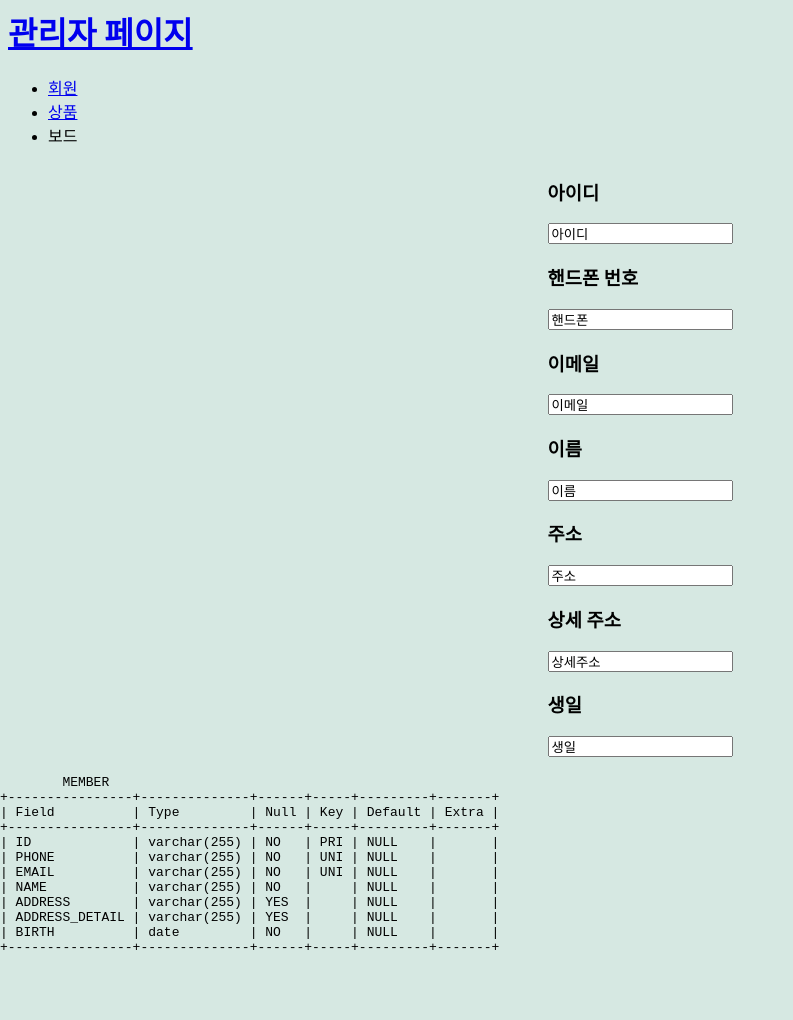
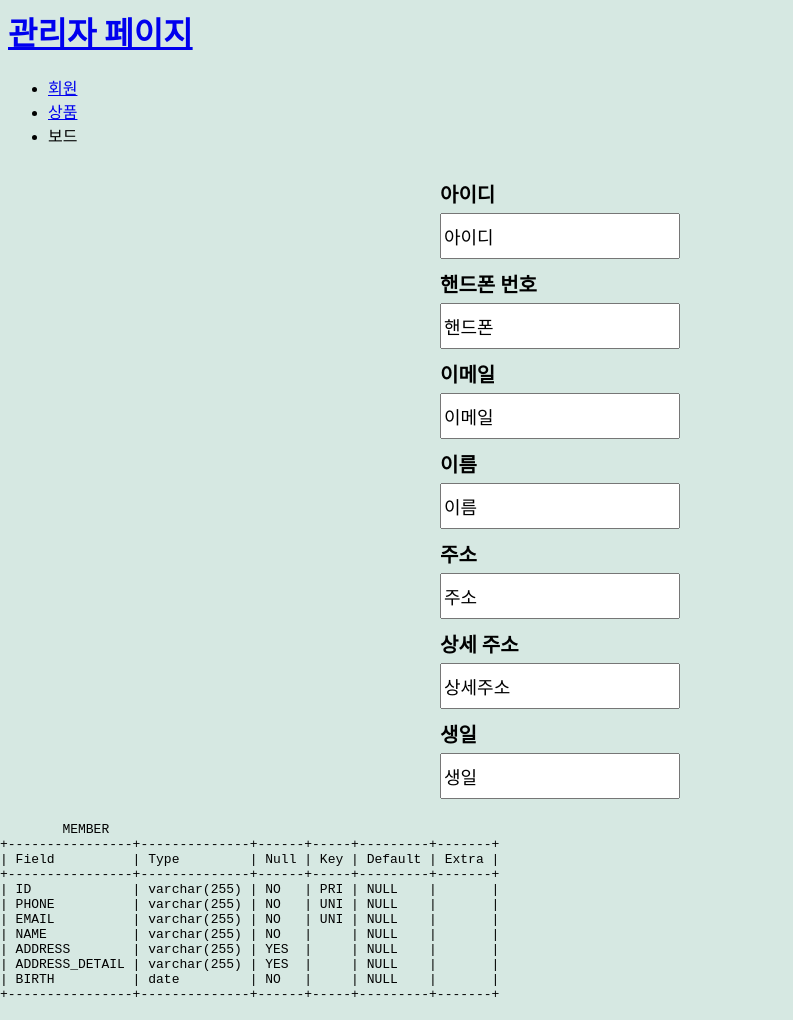
Before and after one commit to SmokePerfume/big_data-shop, a website: page public/admin/member/member_detail/mem_detail.html in a window 1280 px wide. Shown: the whole page, without its empty margins (0-793 px from the left). Before the commit the page ends 983 px from the top, so only its background shows below. Drawn offline with Linux system fonts and the light colour scheme.

Commit message:
mem_detail.css 작업 1(input를 담는 span inline-block로 변경후 크기 조절후 내부 input 크기 조절 각 div간격 조절  및 h3, 폰트 크기 조절 )

```diff
--- a/admin_routing.js
+++ b/admin_routing.js
@@ -16,6 +16,9 @@ app.use(express.static("public"))
 //app.use() 미들웨어 : 요청이 먼저 검사를 실시하고 요청으로 보내는 것 [검문소]
 //모든 정적리소스(css,img,js 등)가 요청이 들어오면 public 폴더에서 찾아서 응답해준다.
 app.get("/admin/",(req,res)=>{
+    res.sendFile(__dirname+"/admin/index.html");
+})
+app.get("/",(req,res)=>{
     res.sendFile(__dirname+"/admin/index.html");
 })
 app.get("/admin/mem/list/:page",(req,res)=>{
--- a/public/admin/member/member_detail/mem_detail.css
+++ b/public/admin/member/member_detail/mem_detail.css
@@ -1,12 +1,36 @@
+main>.memDetail>.memClForm>div{
+    height: 70px;
+    margin: 15px;
+
+}
+main>.memDetail>.memClForm>div>.formH3{
+    font-size: 20px;
+    margin: 20px 0px 5px 0px;
+}
+
+main>.memDetail>.memClForm>div>span{
+    display: inline-block;
+    height: 30px;
+    margin: 0px;
+}
+main>.memDetail>.memClForm>div>span>input{
+    height: 40px;
+    font-size: 18px;
+}
+
 body{
     margin:0px;
     background-color: rgb(214, 232, 226);
 }
 
-main>.memDetail>.memClForm{
+main{
     display: flex;
+    justify-content: center;
+}
+
+main>.memDetail{
+    display: flex;
+    width: 430px;
     padding: 5px;
     flex-direction: column;
-    justify-content: center;
-    align-items: center;
 }
--- a/public/admin/member/member_detail/mem_detail.html
+++ b/public/admin/member/member_detail/mem_detail.html
@@ -15,38 +15,30 @@
     <main>
         <div id="memDetail"  class="memDetail">
             <form class="memClForm" name="memForm">
-                <div><h3>아이디</h3>
-                    <span><input type="text" name="ID" value="아이디"></span>
+                <div><h3 class ="formH3">아이디</h3>
+                    <span><input type="text" name="ID" value="아이디" maxlength="15"></span>
                 </div>
-                <div><h3>핸드폰 번호</h3>
-                    <span><input type="text" name="PHONE" value="핸드폰"></span>
+                <div><h3 class ="formH3">핸드폰 번호</h3>
+                    <span><input type="text" name="PHONE" value="핸드폰" maxlength="15"></span>
                 </div>
-                <div><h3>이메일</h3>
+                <div><h3 class ="formH3">이메일</h3>
                     <span><input type="email" name="EMAIL" value="이메일"></span>
                 </div>
-                <div><h3>이름</h3>
+                <div><h3 class ="formH3">이름</h3>
                     <span><input type="text" name="NAME" value="이름"></span>
                 </div>
-                <div><h3>주소</h3>
+                <div><h3 class ="formH3">주소</h3>
                     <span><input type="text" name="ADDRESS" value="주소"></span>
                 </div>
-                <div><h3>상세 주소</h3>
+                <div><h3 class ="formH3">상세 주소</h3>
                     <span><input type="text" name="ADDRESS_DETAIL" value="상세주소"></span>
                 </div>
-                <div><h3>생일</h3>
+                <div><h3 class ="formH3">생일</h3>
                     <span><input type="text" name="BIRTH" value="생일"></span>
                 </div>
             </form>
         </div>
     </main>
-<script>
-SELECT_ID_MEMBER.forEach((item)=>{
-    for(let key in item){
-        const inputMem=memForm[key];
-        inputMem.value=item[key]
-    }
-})
-</script>
     <pre>
         MEMBER
 +----------------+--------------+------+-----+---------+-------+
--- a/public/admin/member/member_detail/mem_detail.js
+++ b/public/admin/member/member_detail/mem_detail.js
@@ -1,8 +1,7 @@
-//SELECT_ID_MEMBER db에서 받아온 내역
-// const memList=document.getElementById("memList");
-// SELECT_ID_MEMBER.forEach((item)=>{
-//     for(let key in item){
-//         const inputMem=memList.querySelector("."+key);
-//         inputMem.innerText=item[key];
-//     }
-// })
+
+SELECT_ID_MEMBER.forEach((item)=>{
+    for(let key in item){
+        const inputMem=memForm[key];
+        inputMem.value=item[key]
+    }
+})
```
